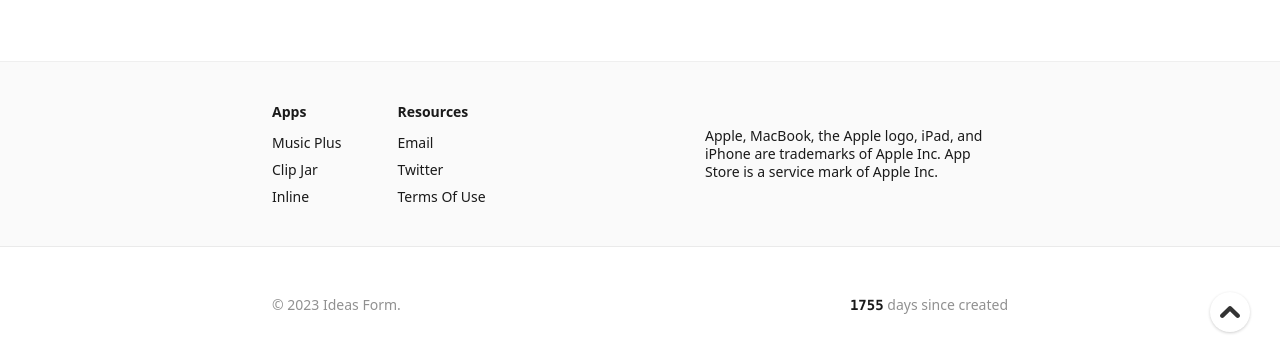
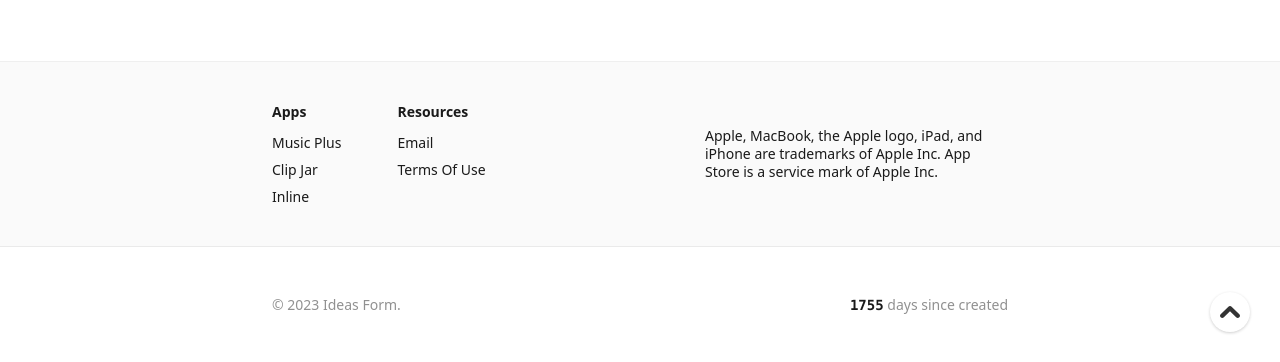
Before and after one commit to IdeasForm/ideasform, a Jekyll site: the page built from index.html, in a window 1280 px wide and 900 px high, scrolled down 1825 px, cut to the strip 538-900 px from the top of the window. Built offline with Jekyll 4.4.1, drawn with Linux system fonts in a browser that asks for light colours.

Commit message:
Remove Twitter link from header and footer

```diff
--- a/_includes/footer.html
+++ b/_includes/footer.html
@@ -15,7 +15,6 @@
                     <ul>
                         <!-- <li><a href="/blog/">Blog</a></li> -->
                         <li><a href="mailto:feedback@ideasform.com">Email</a></li>
-                        <li><a href="https://twitter.com/ideasform" target="_blank">Twitter</a></li>
                         <li><a href="/terms-of-use/" target="_blank">Terms Of Use</a></li>
                     </ul>
                 </div>
--- a/_includes/header.html
+++ b/_includes/header.html
@@ -5,14 +5,7 @@
         </a>
 
         <ul class="site-menu">
-            <li>
-                <a href="https://twitter.com/ideasform" target="_blank" style="display: block;">
-                    <svg viewBox="0 0 16 16" width="24px" height="24px">
-                        <path fill="#999"
-                            d="M15.969,3.058c-0.586,0.26-1.217,0.436-1.878,0.515c0.675-0.405,1.194-1.045,1.438-1.809c-0.632,0.375-1.332,0.647-2.076,0.793c-0.596-0.636-1.446-1.033-2.387-1.033c-1.806,0-3.27,1.464-3.27,3.27 c0,0.256,0.029,0.506,0.085,0.745C5.163,5.404,2.753,4.102,1.14,2.124C0.859,2.607,0.698,3.168,0.698,3.767 c0,1.134,0.577,2.135,1.455,2.722C1.616,6.472,1.112,6.325,0.671,6.08c0,0.014,0,0.027,0,0.041c0,1.584,1.127,2.906,2.623,3.206 C3.02,9.402,2.731,9.442,2.433,9.442c-0.211,0-0.416-0.021-0.615-0.059c0.416,1.299,1.624,2.245,3.055,2.271 c-1.119,0.877-2.529,1.4-4.061,1.4c-0.264,0-0.524-0.015-0.78-0.046c1.447,0.928,3.166,1.469,5.013,1.469 c6.015,0,9.304-4.983,9.304-9.304c0-0.142-0.003-0.283-0.009-0.423C14.976,4.29,15.531,3.714,15.969,3.058z" />
-                    </svg>
-                </a>
-            </li>
+
         </ul>
     </div>
 </header>
```
